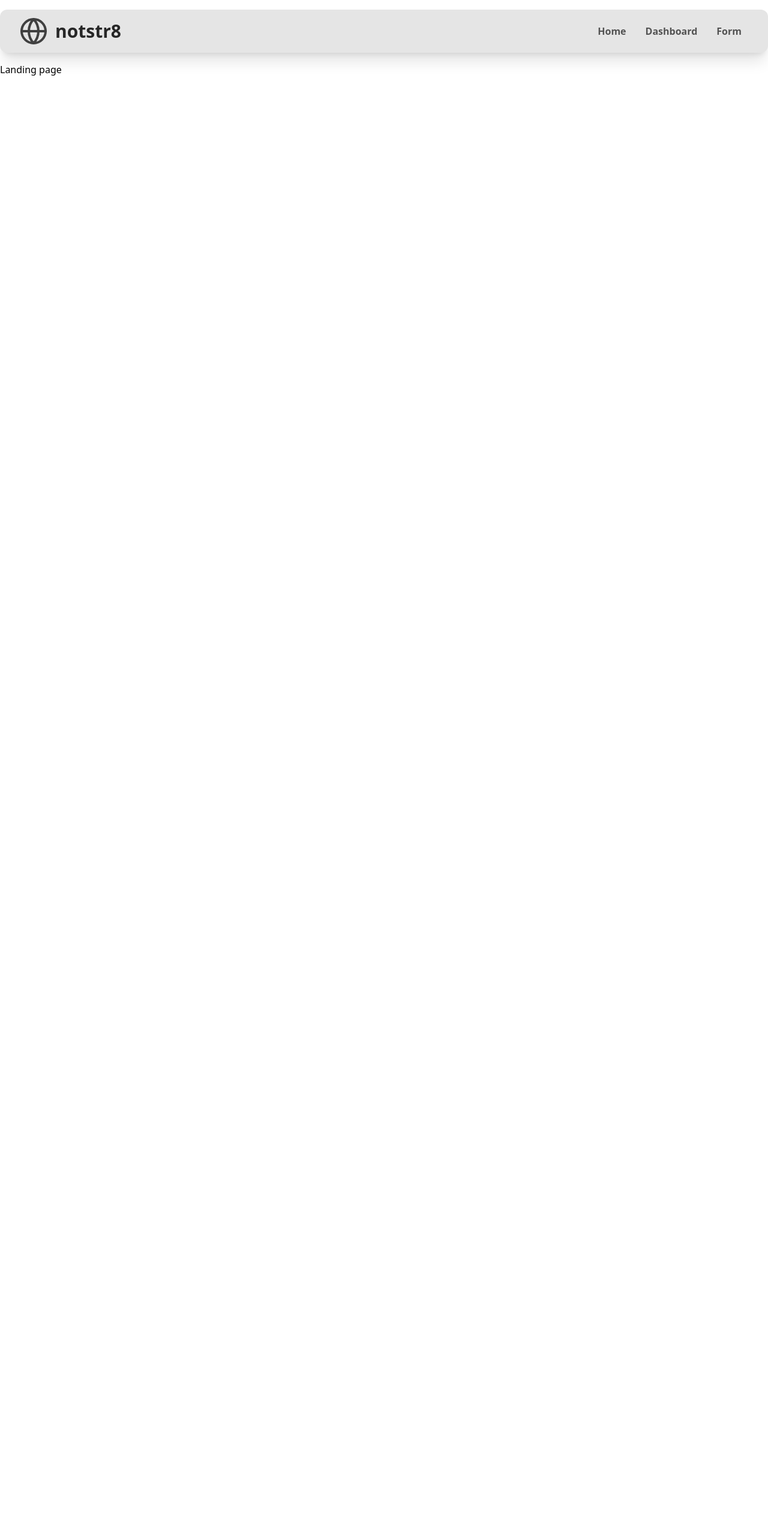
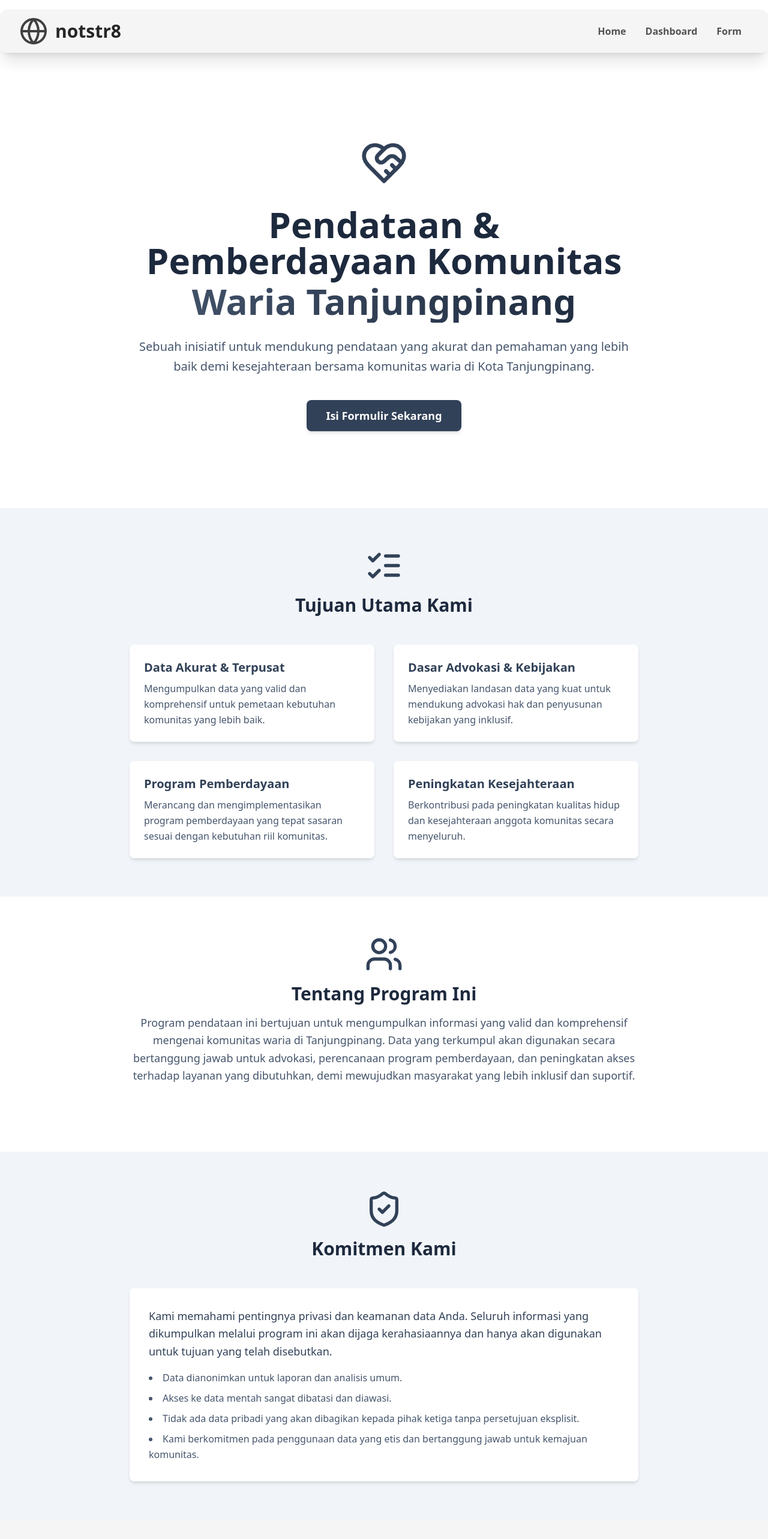
Before and after one commit to rywndr/notstr8, a Next.js app: page / in a window 1280 px wide. Shown: the top 2566 px of the page at 60% size. Before the commit the page ends 800 px from the top, so only its background shows below. Built offline with nearby package versions, Linux system fonts and the light colour scheme.

Commit message:
feat: added landing page content, footer, adjusted navbar color, and form card color

```diff
--- a/src/app/form/page.tsx
+++ b/src/app/form/page.tsx
@@ -7,7 +7,7 @@ export const dynamic = 'force-dynamic'; // Ensure data is fetched on every reque
 export default async function FormPage() {
   const members = await getCommunityMembers();
 
-  const cardStyle = "bg-white shadow-lg rounded-lg p-6 mb-6 w-full max-w-2xl";
+  const cardStyle = "bg-slate-50 shadow-lg rounded-lg p-6 mb-6 w-full max-w-2xl";
   const headingStyle = "text-xl font-semibold text-slate-700 mb-2";
   const textStyle = "text-slate-600";
   const fileLinkStyle = "text-sky-600 hover:text-sky-800 underline";
--- a/src/app/layout.tsx
+++ b/src/app/layout.tsx
@@ -2,6 +2,7 @@ import type { Metadata } from "next";
 import { Geist, Geist_Mono } from "next/font/google";
 import "./globals.css";
 import Nav from "@/components/nav/Nav";
+import Footer from "@/components/Footer";
 
 const geistSans = Geist({
   variable: "--font-geist-sans",
@@ -30,6 +31,7 @@ export default function RootLayout({
       >
         <Nav />
         {children}
+        < Footer />
       </body>
     </html>
   );
--- a/src/app/page.tsx
+++ b/src/app/page.tsx
@@ -1,9 +1,117 @@
-import React from 'react'
+import React from 'react';
+import Link from 'next/link';
+import { Users, HeartHandshake, ShieldCheck, ListChecks } from 'lucide-react';
 
 const Landing = () => {
   return (
-    <div>Landing page</div>
-  )
-}
+    <div className="min-h-screen text-slate-800">
+      {/* Hero */}
+      <section className="py-20 md:py-32">
+        <div className="container mx-auto px-6 text-center max-w-4xl">
+          <div className="mb-8">
+            <HeartHandshake className="h-20 w-20 text-slate-700 mx-auto mb-6" />
+          </div>
+          <h1 className="text-4xl sm:text-5xl md:text-6xl font-extrabold mb-6">
+            Pendataan & Pemberdayaan Komunitas
+            <span className="block bg-gradient-to-r from-slate-600 to-slate-800 bg-clip-text text-transparent mt-2 pb-1.5">
+              Waria Tanjungpinang
+            </span>
+          </h1>
+          <p className="text-lg sm:text-xl text-slate-600 mb-10 leading-relaxed">
+            Sebuah inisiatif untuk mendukung pendataan yang akurat dan pemahaman yang lebih baik demi kesejahteraan bersama komunitas waria di Kota Tanjungpinang.
+          </p>
+          <Link
+            href="/form"
+            className="inline-block bg-slate-700 hover:bg-slate-800 text-white font-semibold py-3 px-8 rounded-lg text-lg shadow-md hover:shadow-lg transition-all duration-300 transform hover:scale-105"
+          >
+            Isi Formulir Sekarang
+          </Link>
+        </div>
+      </section>
 
-export default Landing
+      {/* Tujuan */}
+      <section className="py-16 bg-slate-100">
+        <div className="container mx-auto px-6 max-w-4xl">
+          <div className="text-center mb-12">
+            <ListChecks className="h-16 w-16 text-slate-700 mx-auto mb-4" />
+            <h2 className="text-3xl font-bold mb-4 text-slate-800">Tujuan Utama Kami</h2>
+          </div>
+          <div className="grid md:grid-cols-2 gap-8 text-slate-700">
+            <div className="bg-white p-6 rounded-lg shadow-md">
+              <h3 className="text-xl font-semibold mb-2">Data Akurat & Terpusat</h3>
+              <p className="text-slate-600 leading-relaxed">Mengumpulkan data yang valid dan komprehensif untuk pemetaan kebutuhan komunitas yang lebih baik.</p>
+            </div>
+            <div className="bg-white p-6 rounded-lg shadow-md">
+              <h3 className="text-xl font-semibold mb-2">Dasar Advokasi & Kebijakan</h3>
+              <p className="text-slate-600 leading-relaxed">Menyediakan landasan data yang kuat untuk mendukung advokasi hak dan penyusunan kebijakan yang inklusif.</p>
+            </div>
+            <div className="bg-white p-6 rounded-lg shadow-md">
+              <h3 className="text-xl font-semibold mb-2">Program Pemberdayaan</h3>
+              <p className="text-slate-600 leading-relaxed">Merancang dan mengimplementasikan program pemberdayaan yang tepat sasaran sesuai dengan kebutuhan riil komunitas.</p>
+            </div>
+            <div className="bg-white p-6 rounded-lg shadow-md">
+              <h3 className="text-xl font-semibold mb-2">Peningkatan Kesejahteraan</h3>
+              <p className="text-slate-600 leading-relaxed">Berkontribusi pada peningkatan kualitas hidup dan kesejahteraan anggota komunitas secara menyeluruh.</p>
+            </div>
+          </div>
+        </div>
+      </section>
+
+      {/* Tentang Program */}
+      <section className="py-16 bg-white">
+        <div className="container mx-auto px-6 max-w-4xl">
+          <div className="text-center mb-12">
+            <Users className="h-16 w-16 text-slate-700 mx-auto mb-4" />
+            <h2 className="text-3xl font-bold mb-4 text-slate-800">Tentang Program Ini</h2>
+            <p className="text-slate-600 text-lg leading-relaxed">
+              Program pendataan ini bertujuan untuk mengumpulkan informasi yang valid dan komprehensif mengenai komunitas waria di Tanjungpinang. Data yang terkumpul akan digunakan secara bertanggung jawab untuk advokasi, perencanaan program pemberdayaan, dan peningkatan akses terhadap layanan yang dibutuhkan, demi mewujudkan masyarakat yang lebih inklusif dan suportif.
+            </p>
+          </div>
+        </div>
+      </section>
+
+      {/* Komitmen */}
+      <section className="py-16 bg-slate-100">
+        <div className="container mx-auto px-6 max-w-4xl">
+          <div className="text-center mb-12">
+            <ShieldCheck className="h-16 w-16 text-slate-700 mx-auto mb-4" />
+            <h2 className="text-3xl font-bold mb-4 text-slate-800">Komitmen Kami</h2>
+          </div>
+          <div className="bg-white p-8 rounded-lg shadow-md text-slate-700">
+            <p className="text-lg leading-relaxed mb-4">
+              Kami memahami pentingnya privasi dan keamanan data Anda. Seluruh informasi yang dikumpulkan melalui program ini akan dijaga kerahasiaannya dan hanya akan digunakan untuk tujuan yang telah disebutkan.
+            </p>
+            <ul className="list-disc list-inside space-y-2 text-slate-600 leading-relaxed">
+              <li>Data dianonimkan untuk laporan dan analisis umum.</li>
+              <li>Akses ke data mentah sangat dibatasi dan diawasi.</li>
+              <li>Tidak ada data pribadi yang akan dibagikan kepada pihak ketiga tanpa persetujuan eksplisit.</li>
+              <li>Kami berkomitmen pada penggunaan data yang etis dan bertanggung jawab untuk kemajuan komunitas.</li>
+            </ul>
+          </div>
+        </div>
+      </section>
+
+      {/* Kolaborasi */}
+      <section className="py-16 bg-neutral-100">
+        <div className="container mx-auto px-6 max-w-4xl text-center">
+          <h2 className="text-3xl font-bold mb-4 text-slate-800">Didukung Oleh</h2>
+          <div className="flex flex-col items-center mb-6">
+            <img
+              src="/stti-logo.png"
+              alt="Logo Sekolah Tinggi Teknologi Indonesia Tanjung Pinang"
+              className="h-64 w-auto mb-4"
+            />
+            <p className="text-xl text-slate-700 font-semibold">
+              Sekolah Tinggi Teknologi Indonesia Tanjung Pinang
+            </p>
+          </div>
+          <p className="text-slate-600 text-lg leading-relaxed">
+            Inisiatif ini merupakan bagian dari komitmen Sekolah Tinggi Teknologi Indonesia Tanjung Pinang dalam pengabdian kepada masyarakat dan penerapan ilmu pengetahuan untuk kemajuan sosial. Program ini juga merupakan wujud nyata dari <span className="font-semibold">Program Kreativitas Mahasiswa (PKM)</span> yang bertujuan untuk menumbuhkan inovasi dan kontribusi mahasiswa bagi masyarakat.
+          </p>
+        </div>
+      </section>
+    </div>
+  );
+};
+
+export default Landing;
--- /dev/null
+++ b/src/components/Footer.tsx
@@ -0,0 +1,15 @@
+import React from 'react'
+
+const Footer = () => {
+  return (
+    <footer className="py-8 text-center bg-neutral-200">
+        <p className="text-slate-600 text-sm">
+          &copy; {new Date().getFullYear()} Program Pendataan Komunitas Waria Tanjungpinang.
+          <br />
+          Powered by Sekolah Tinggi Teknologi Indonesia Tanjung Pinang.
+        </p>
+      </footer>
+  )
+}
+
+export default Footer
--- a/src/components/nav/Nav.tsx
+++ b/src/components/nav/Nav.tsx
@@ -8,7 +8,7 @@ const Nav = () => {
   const [isOpen, setIsOpen] = useState(false);
 
   return (
-    <nav className="bg-neutral-200 shadow-xl rounded-xl my-4 max-w-7xl mx-4 sm:mx-auto px-4 sm:px-6 lg:px-8">
+    <nav className="bg-neutral-100 shadow-xl rounded-xl my-4 max-w-7xl mx-4 sm:mx-auto px-4 sm:px-6 lg:px-8">
       <div className="py-3 flex justify-between items-center">
         <Link href="/" className="flex items-center">
           <Globe className="h-10 w-10 sm:h-12 sm:w-12 text-neutral-700 mr-2 sm:mr-3" />
```
